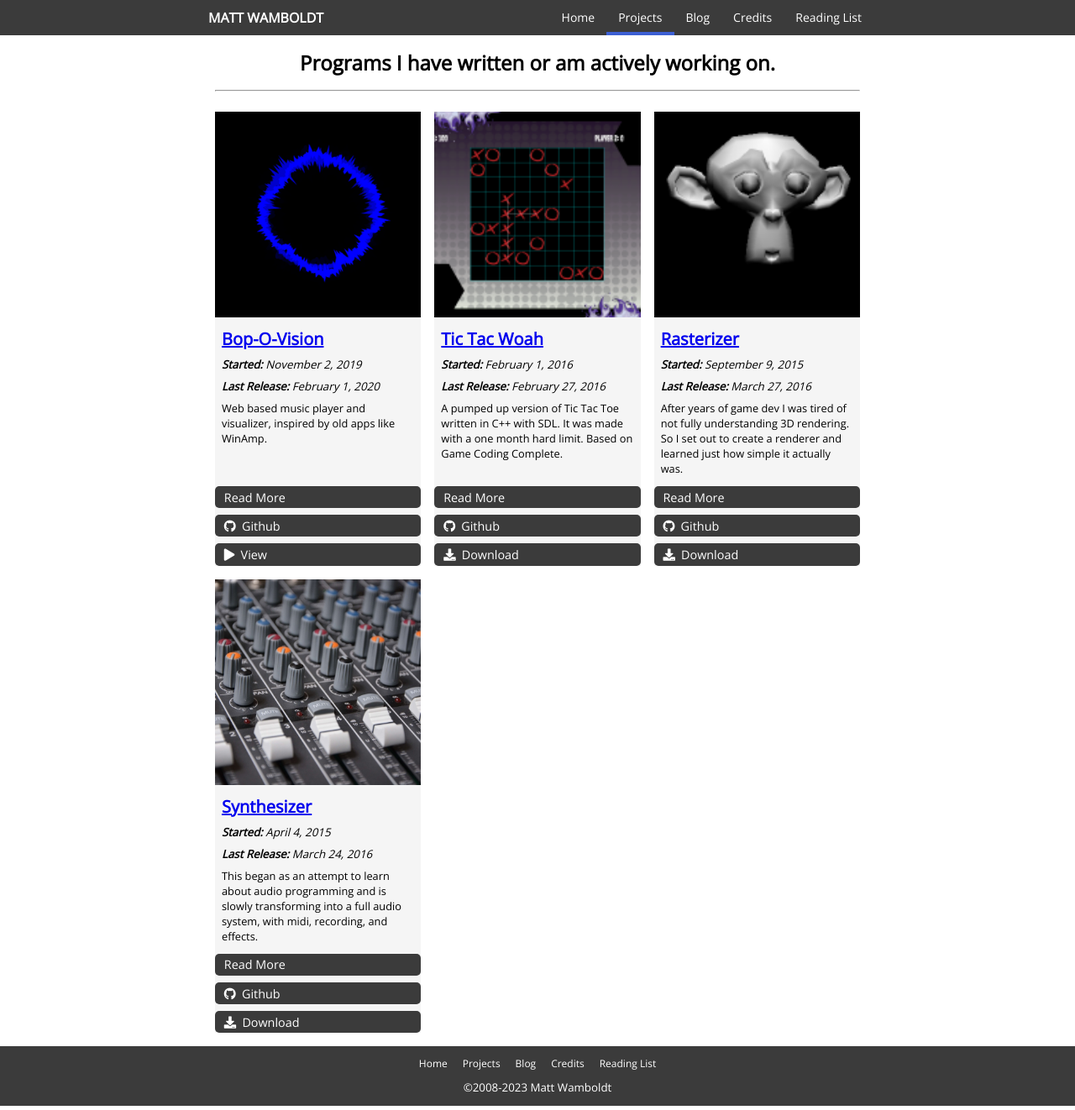
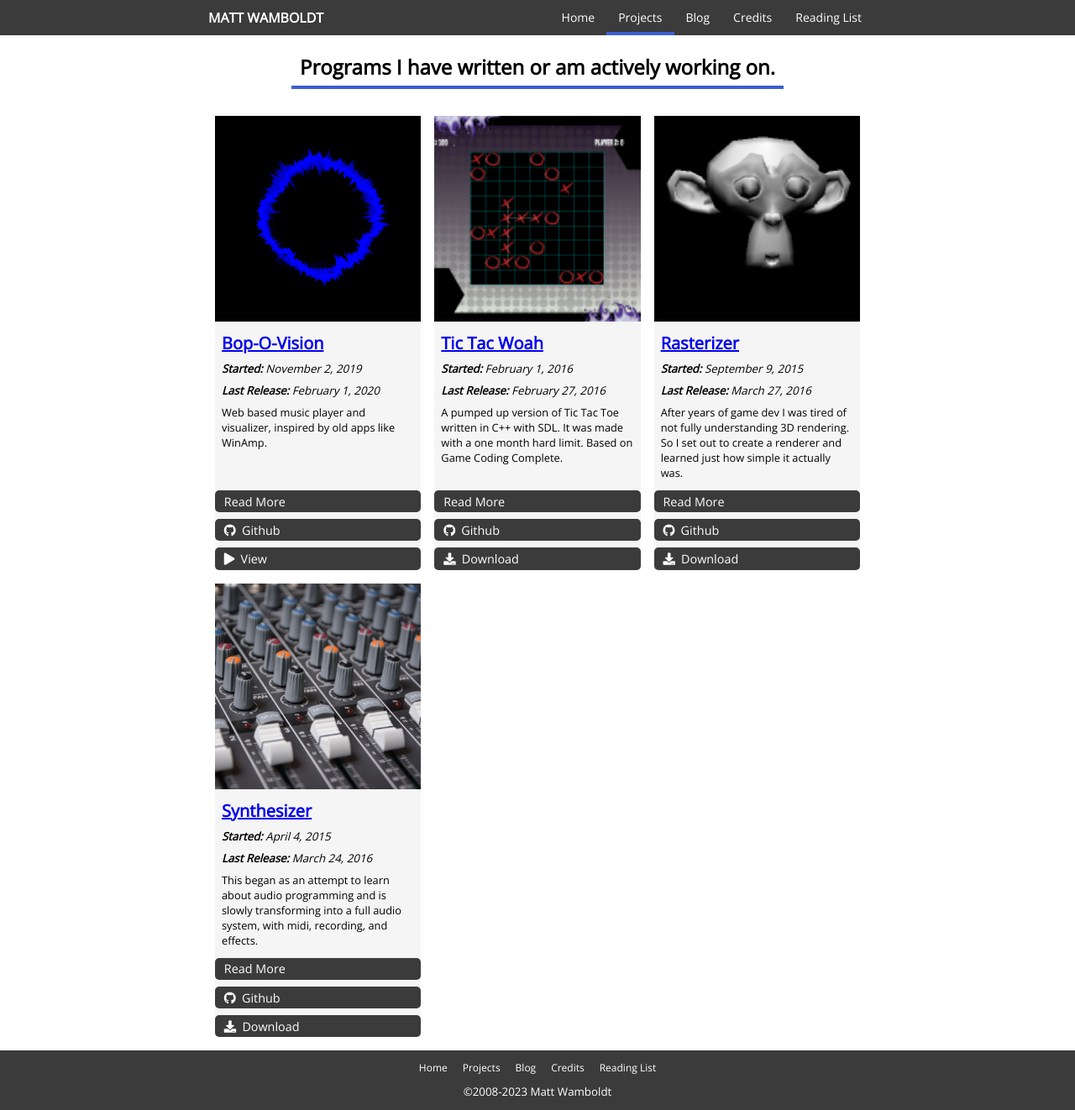
Before and after one commit to mattwamboldt/mattwamboldt.github.io, a Jekyll site: the page built from projects/index.html, in a window 1280 px wide. Shown: the whole page at 84% size. Built offline with Jekyll 4.4.1, drawn with Linux system fonts in a browser that asks for light colours; nearby versions of some CDN libraries.

Commit message:
Adjusting page headers and adding more space for project title

```diff
--- a/_layouts/page.html
+++ b/_layouts/page.html
@@ -2,6 +2,6 @@
 layout: default
 ---
 <article>
-  <h1>{{ page.title | escape }}</h1>
+  <h1 class="post-list-heading">{{ page.title | escape }}</h1>
   {{ content }}
 </article>
--- a/_layouts/post.html
+++ b/_layouts/post.html
@@ -1,5 +1,5 @@
 ---
 layout: page
 ---
-<small>Posted {{ page.date | date: "%B %-d, %Y" }}</small>
+<p style="text-align: center;"><small><strong>Posted:</strong> {{ page.date | date: "%B %-d, %Y" }}</small></p>
 {{ content }}
--- a/_layouts/project.html
+++ b/_layouts/project.html
@@ -2,8 +2,8 @@
 layout: default
 ---
 <article class="project-page">
-    <h1>{{ page.title | escape }}</h1>
-    <p>
+    <h1 class="post-list-heading">{{ page.title | escape }}</h1>
+    <p style="text-align: center;">
         <small><strong>Started:</strong> {{ page.startDate | date: "%B %e, %Y" }}</small>
         <small><strong>Last Release:</strong> {{ page.lastRelease | date: "%B %e, %Y" }}</small>
     </p>
--- a/_sass/_projects.scss
+++ b/_sass/_projects.scss
@@ -9,7 +9,7 @@
 
 .post-grid {
     display: grid;
-    grid-template-columns: repeat(auto-fit, minmax(225px, 1fr));
+    grid-template-columns: repeat(auto-fit, minmax(245px, 1fr));
     grid-gap: 1rem;
     padding: 1rem 0;
 
@@ -30,6 +30,7 @@
 
         h1 {
             font-size: 1.25rem;
+            white-space: nowrap;
         }
 
         h1, small, p {
--- a/_sass/theme.scss
+++ b/_sass/theme.scss
@@ -15,6 +15,10 @@
     flex-direction: column;
     font-family: $bodyFont;
     overflow-x: hidden;
+}
+
+h2 {
+    text-decoration: underline;
 }
 
 img {
--- a/projects/index.html
+++ b/projects/index.html
@@ -4,8 +4,7 @@
 permalink: /projects/
 ---
 <div class='container projects'>
-    <h1 class="archive-title">Programs I have written or am actively working on.</h1>
-    <hr />
+    <h1 class="post-list-heading">Programs I have written or am actively working on.</h1>
     <section class='post-grid'>
         {% for project in site.projects reversed %}
         <article class="blog-entry">
```
